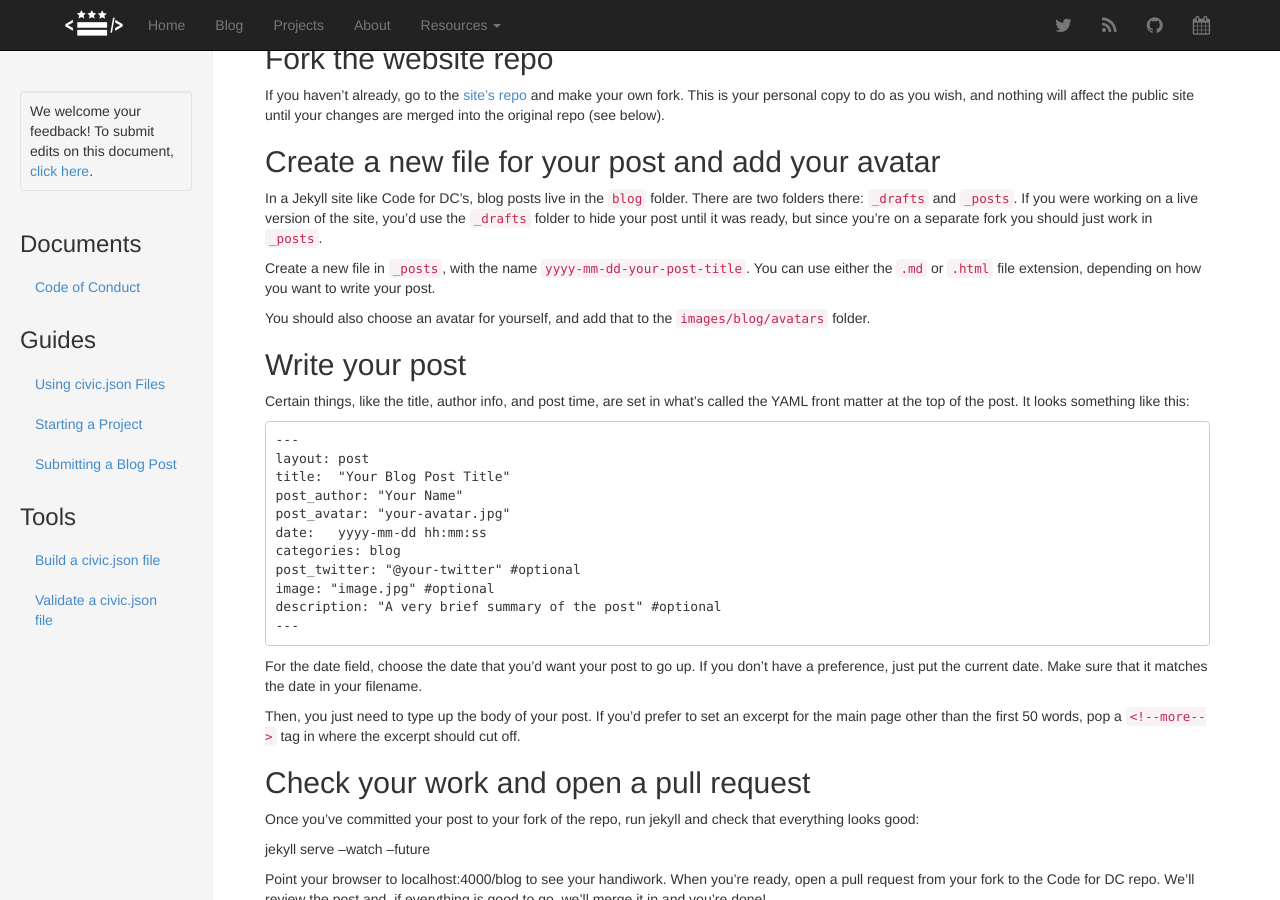
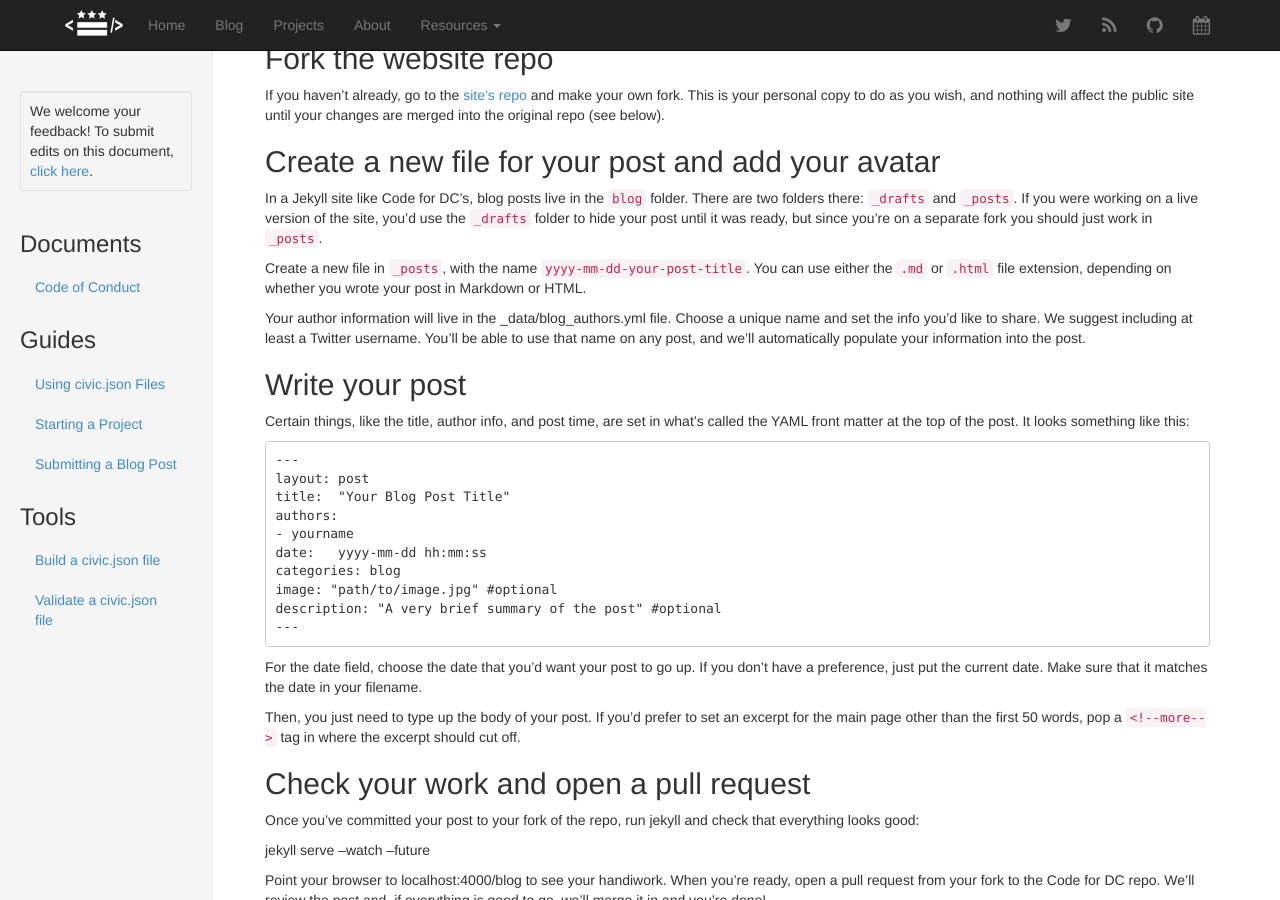
Before and after one commit to civictechdc/codefordc.github.com, a Jekyll site: the page built from _resources/submitapost.md, in a window 1280 px wide and 900 px high, scrolled down 281 px. Built offline with Jekyll 4.4.1, drawn with Linux system fonts in a browser that asks for light colours; Markdown is read by kramdown in place of the engine named in the settings; a file with an impossible date is left out.

Commit message:
additional files for recent changes

```diff
--- /dev/null
+++ b/_data/government.yml
@@ -0,0 +1,3 @@
+- name: Traci Hughes
+  site: http://www.bega-dc.gov/contacts/traci-l-hughes-esq
+  office: "Director, D.C. Office of Open Government"
--- a/_resources/submitapost.md
+++ b/_resources/submitapost.md
@@ -21,9 +21,9 @@ If you haven't already, go to the [site's repo](https://github.com/codefordc/cod
 
 In a Jekyll site like Code for DC's, blog posts live in the `blog` folder. There are two folders there: `_drafts` and `_posts`. If you were working on a live version of the site, you'd use the `_drafts` folder to hide your post until it was ready, but since you're on a separate fork you should just work in `_posts`.
 
-Create a new file in `_posts`, with the name `yyyy-mm-dd-your-post-title`. You can use either the `.md` or `.html` file extension, depending on how you want to write your post.
+Create a new file in `_posts`, with the name `yyyy-mm-dd-your-post-title`. You can use either the `.md` or `.html` file extension, depending on whether you wrote your post in Markdown or HTML.
 
-You should also choose an avatar for yourself, and add that to the `images/blog/avatars` folder.
+Your author information will live in the _data/blog_authors.yml file. Choose a unique name and set the info you'd like to share. We suggest including at least a Twitter username. You'll be able to use that name on any post, and we'll automatically populate your information into the post.
 
 ## Write your post
 
@@ -32,12 +32,11 @@ Certain things, like the title, author info, and post time, are set in what's ca
     ---
     layout: post
     title:  "Your Blog Post Title"
-    post_author: "Your Name"
-    post_avatar: "your-avatar.jpg"
+    authors:
+    - yourname
     date:   yyyy-mm-dd hh:mm:ss
     categories: blog
-    post_twitter: "@your-twitter" #optional
-    image: "image.jpg" #optional
+    image: "path/to/image.jpg" #optional
     description: "A very brief summary of the post" #optional
     ---
 
```
Also changed, not shown: _data/community.yml (added, +8 -0 lines).
